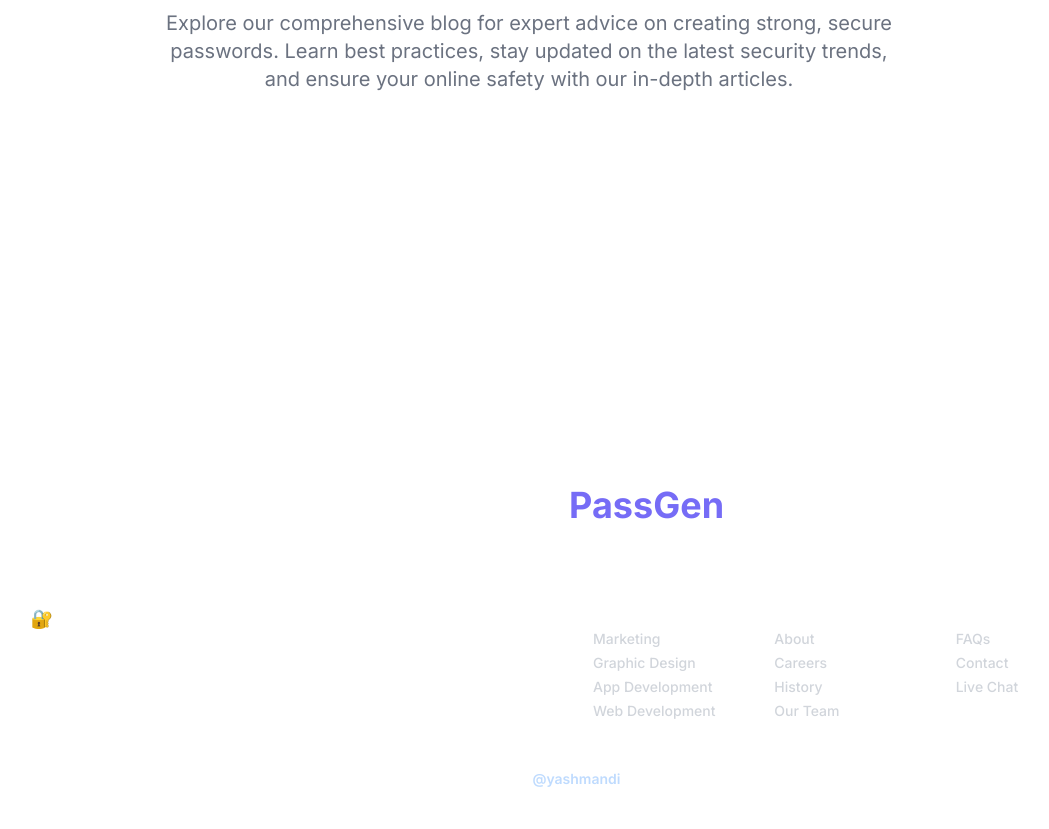
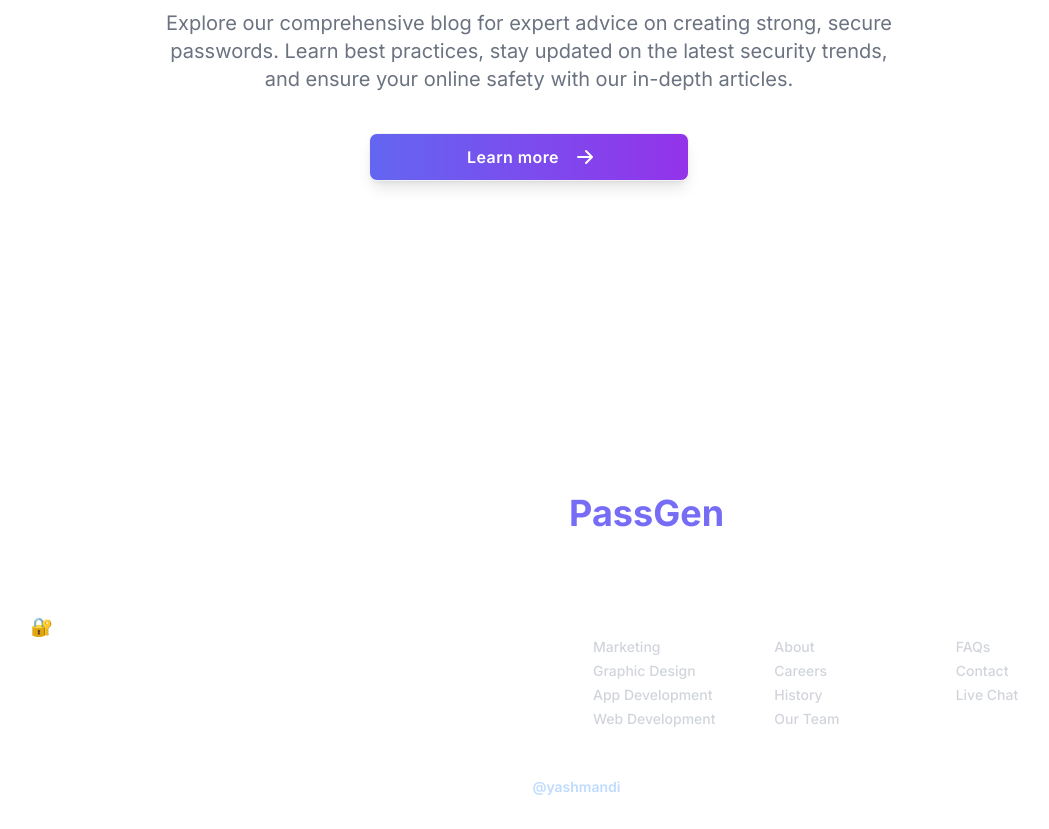
Before and after one commit to yashmandi/password-gen, a React (Vite) app: page / in a window 1280 px wide. Shown: the part 1593-2422 px from the top of the page, without its empty margins (111-1160 px from the left). Built offline with nearby package versions, Linux system fonts and the light colour scheme.

Commit message:
blog section

```diff
--- a/src/components/BlogSection.jsx
+++ b/src/components/BlogSection.jsx
@@ -17,7 +17,7 @@ const BlogSection = () => {
           <div className="flex flex-col mb-8 lg:mb-16 space-y-4 sm:flex-row sm:justify-center sm:space-y-0 sm:space-x-4">
             <a
               href="#"
-              className="inline-flex justify-center items-center py-3 px-5 text-base font-medium text-center text-white rounded-lg bg-primary-700 hover:bg-primary-800 focus:ring-4 focus:ring-primary-300 dark:focus:ring-primary-900"
+              className="btn bg-gradient-to-r from-indigo-500 to-purple-600 hover:from-indigo-600 hover:to-purple-700 px-4 rounded-lg text-white text-base sm:text-md w-80 font-semibold tracking-wide shadow-lg transform transition-transform duration-300  hover:shadow-2xl w-44 mt-2"
             >
               Learn more
               <svg
```
